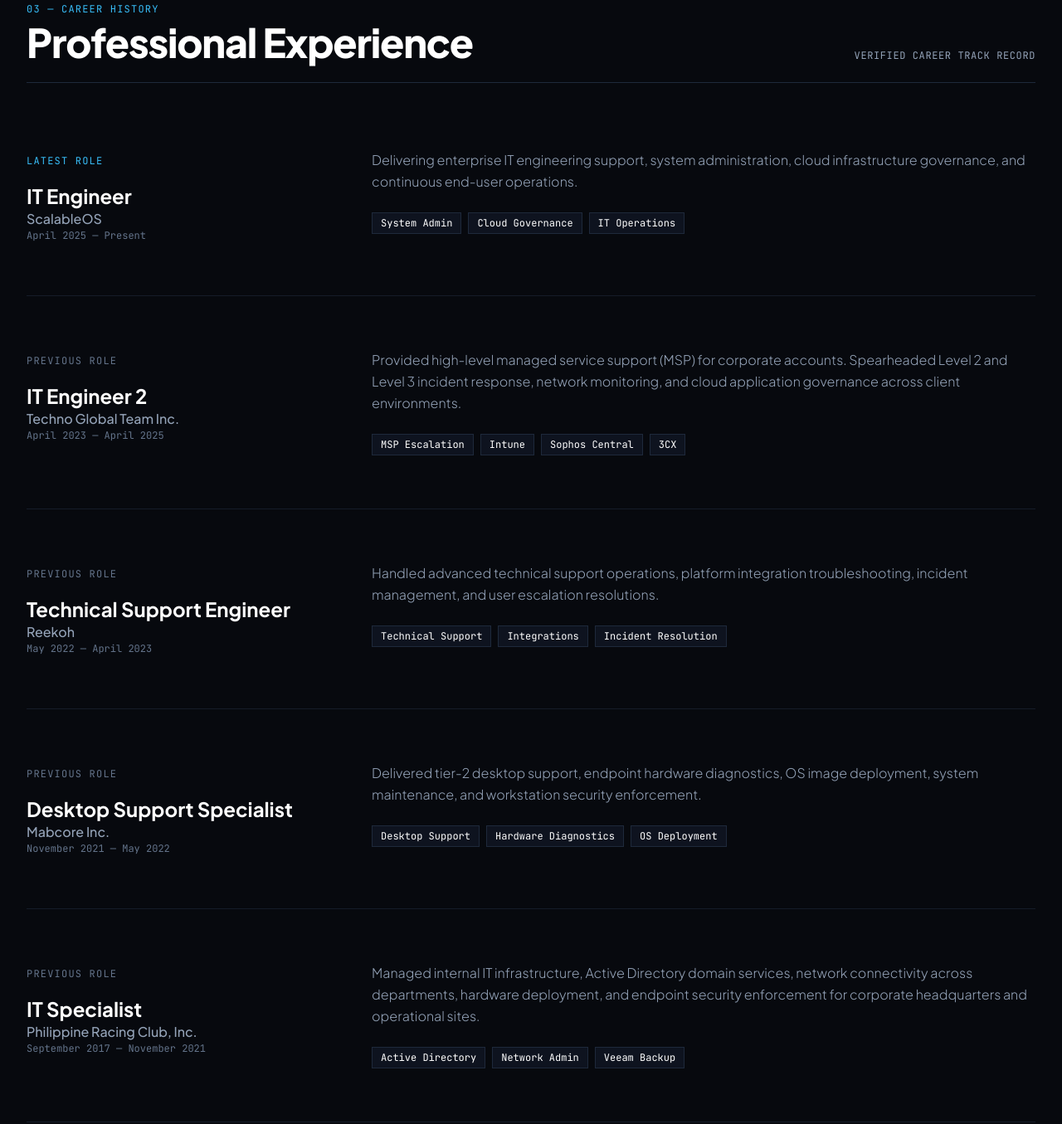
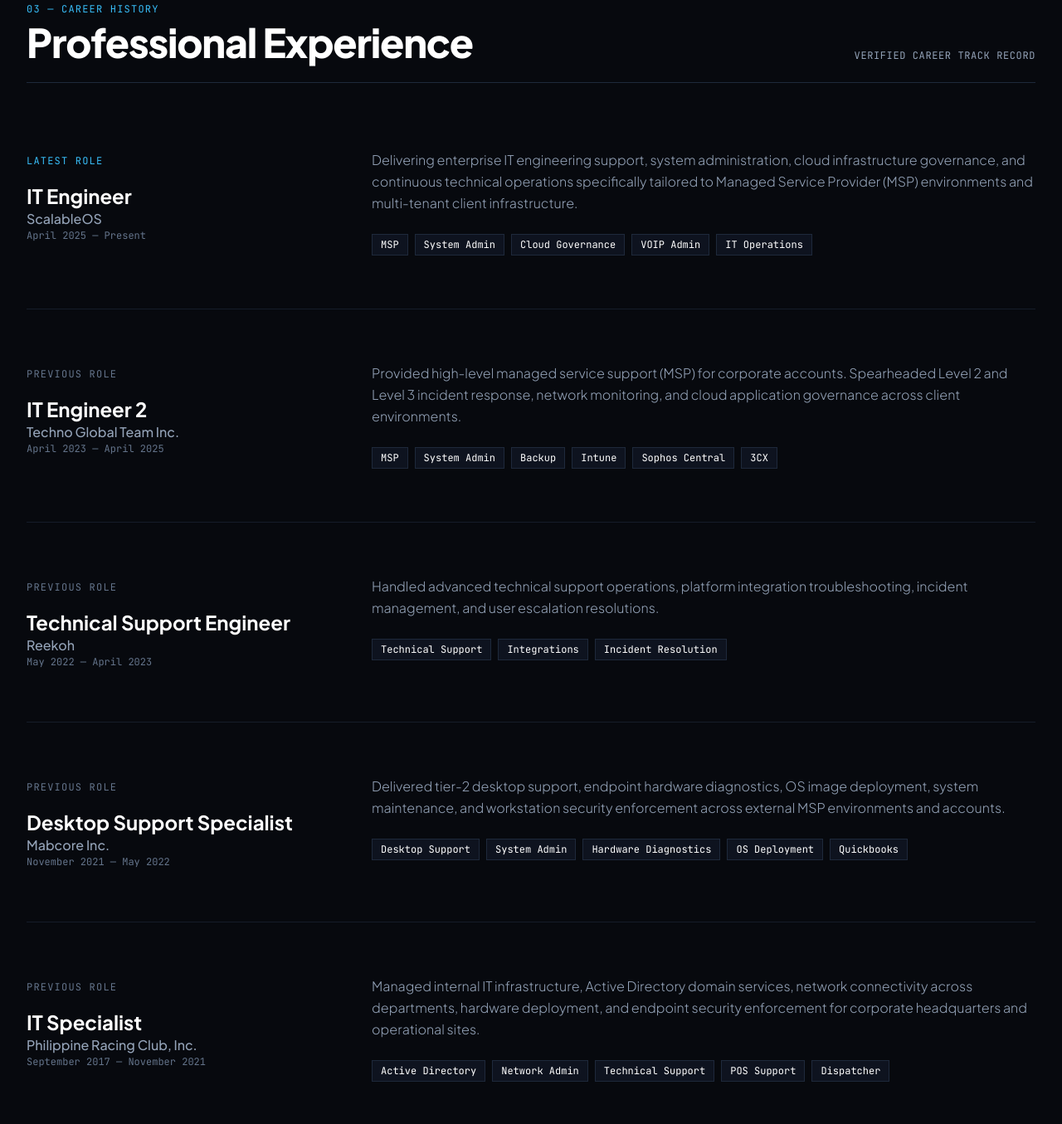
Before and after one commit to villasshienamae/maetech.github.io, a plain HTML site: page index.html in a window 1280 px wide. Shown: the part 3045-4400 px from the top of the page at 83% size. Drawn offline with nearby package versions, Linux system fonts and the light colour scheme.

Commit message:
Update index.html

```diff
--- a/index.html
+++ b/index.html
@@ -390,11 +390,13 @@
                     </div>
                     <div class="lg:col-span-8 space-y-4 text-brand-muted text-base font-light leading-relaxed">
                         <p>
-                            Delivering enterprise IT engineering support, system administration, cloud infrastructure governance, and continuous end-user operations.
+                            Delivering enterprise IT engineering support, system administration, cloud infrastructure governance, and continuous technical operations specifically tailored to Managed Service Provider (MSP) environments and multi-tenant client infrastructure.
                         </p>
                         <div class="flex flex-wrap gap-2 pt-2 font-mono text-xs text-white">
+                            <span class="px-2.5 py-1 bg-brand-surface border border-brand-border">MSP</span>
                             <span class="px-2.5 py-1 bg-brand-surface border border-brand-border">System Admin</span>
                             <span class="px-2.5 py-1 bg-brand-surface border border-brand-border">Cloud Governance</span>
+                            <span class="px-2.5 py-1 bg-brand-surface border border-brand-border">VOIP Admin</span>
                             <span class="px-2.5 py-1 bg-brand-surface border border-brand-border">IT Operations</span>
                         </div>
                     </div>
@@ -415,7 +417,9 @@
                             Provided high-level managed service support (MSP) for corporate accounts. Spearheaded Level 2 and Level 3 incident response, network monitoring, and cloud application governance across client environments.
                         </p>
                         <div class="flex flex-wrap gap-2 pt-2 font-mono text-xs text-white">
-                            <span class="px-2.5 py-1 bg-brand-surface border border-brand-border">MSP Escalation</span>
+                            <span class="px-2.5 py-1 bg-brand-surface border border-brand-border">MSP</span>
+                            <span class="px-2.5 py-1 bg-brand-surface border border-brand-border">System Admin</span>
+                            <span class="px-2.5 py-1 bg-brand-surface border border-brand-border">Backup</span>
                             <span class="px-2.5 py-1 bg-brand-surface border border-brand-border">Intune</span>
                             <span class="px-2.5 py-1 bg-brand-surface border border-brand-border">Sophos Central</span>
                             <span class="px-2.5 py-1 bg-brand-surface border border-brand-border">3CX</span>
@@ -457,12 +461,14 @@
                     </div>
                     <div class="lg:col-span-8 space-y-4 text-brand-muted text-base font-light leading-relaxed">
                         <p>
-                            Delivered tier-2 desktop support, endpoint hardware diagnostics, OS image deployment, system maintenance, and workstation security enforcement.
+                            Delivered tier-2 desktop support, endpoint hardware diagnostics, OS image deployment, system maintenance, and workstation security enforcement across external MSP environments and accounts.
                         </p>
                         <div class="flex flex-wrap gap-2 pt-2 font-mono text-xs text-white">
                             <span class="px-2.5 py-1 bg-brand-surface border border-brand-border">Desktop Support</span>
+                            <span class="px-2.5 py-1 bg-brand-surface border border-brand-border">System Admin</span>
                             <span class="px-2.5 py-1 bg-brand-surface border border-brand-border">Hardware Diagnostics</span>
                             <span class="px-2.5 py-1 bg-brand-surface border border-brand-border">OS Deployment</span>
+                            <span class="px-2.5 py-1 bg-brand-surface border border-brand-border">Quickbooks</span>
                         </div>
                     </div>
                 </div>
@@ -484,7 +490,9 @@
                         <div class="flex flex-wrap gap-2 pt-2 font-mono text-xs text-white">
                             <span class="px-2.5 py-1 bg-brand-surface border border-brand-border">Active Directory</span>
                             <span class="px-2.5 py-1 bg-brand-surface border border-brand-border">Network Admin</span>
-                            <span class="px-2.5 py-1 bg-brand-surface border border-brand-border">Veeam Backup</span>
+                            <span class="px-2.5 py-1 bg-brand-surface border border-brand-border">Technical Support</span>
+                            <span class="px-2.5 py-1 bg-brand-surface border border-brand-border">POS Support</span>
+                            <span class="px-2.5 py-1 bg-brand-surface border border-brand-border">Dispatcher</span>
                         </div>
                     </div>
                 </div>
```
